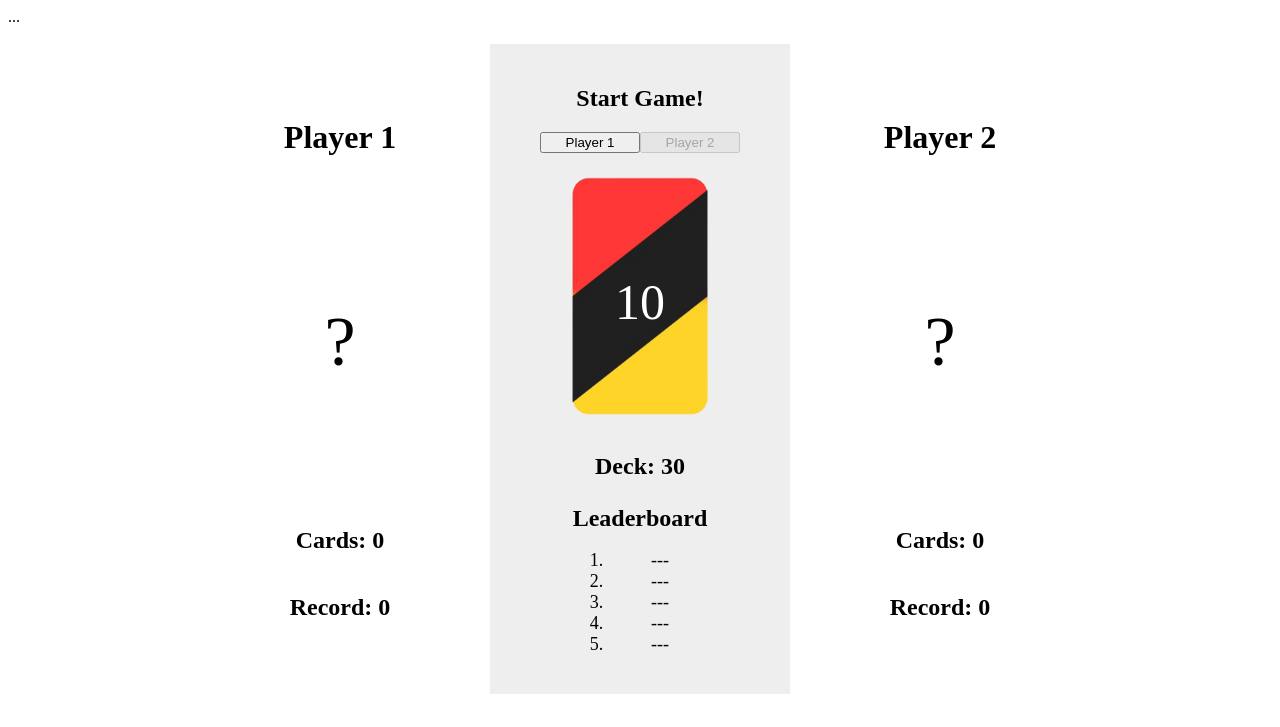
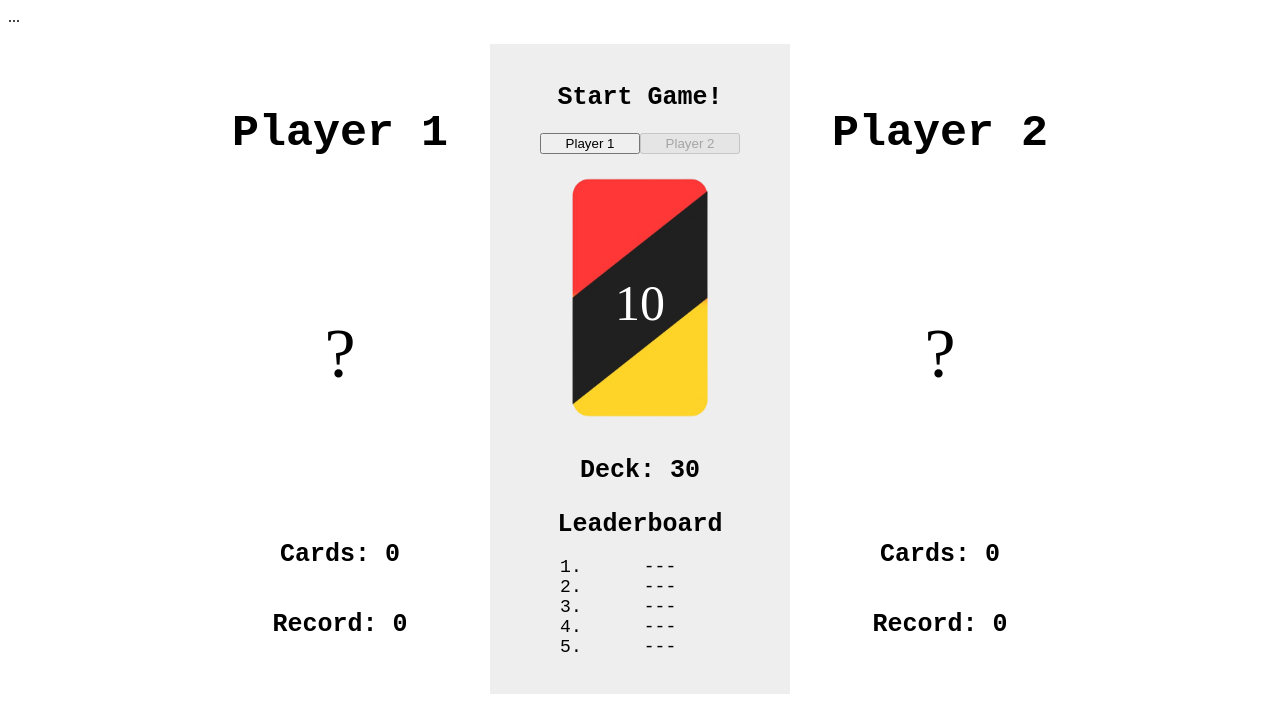
Before and after one commit to SamuelHill33/Project-2021-web, a plain HTML site: page game.html in a window 1280 px wide. Drawn offline with Linux system fonts and the light colour scheme.

Commit message:
--- changed font and size of headers 1, headers 2 and lists

```diff
--- a/game.css
+++ b/game.css
@@ -6,6 +6,17 @@ button {
 }
 img {
     width: 150px
+}
+h1 {
+    font-size: 45px;
+    font-family: monospace;
+}
+h2 {
+    font-size: 25px;
+    font-family: monospace;
+}
+ol {
+    font-family: "Courier New", "monospace";
 }
 .flex-container {
     width: 100%;
@@ -70,3 +81,6 @@ img {
     left: 50%;
     transform: translate(-50%, -50%);
 }
+#winMsg {
+    text-decoration-style: solid;
+}
```
